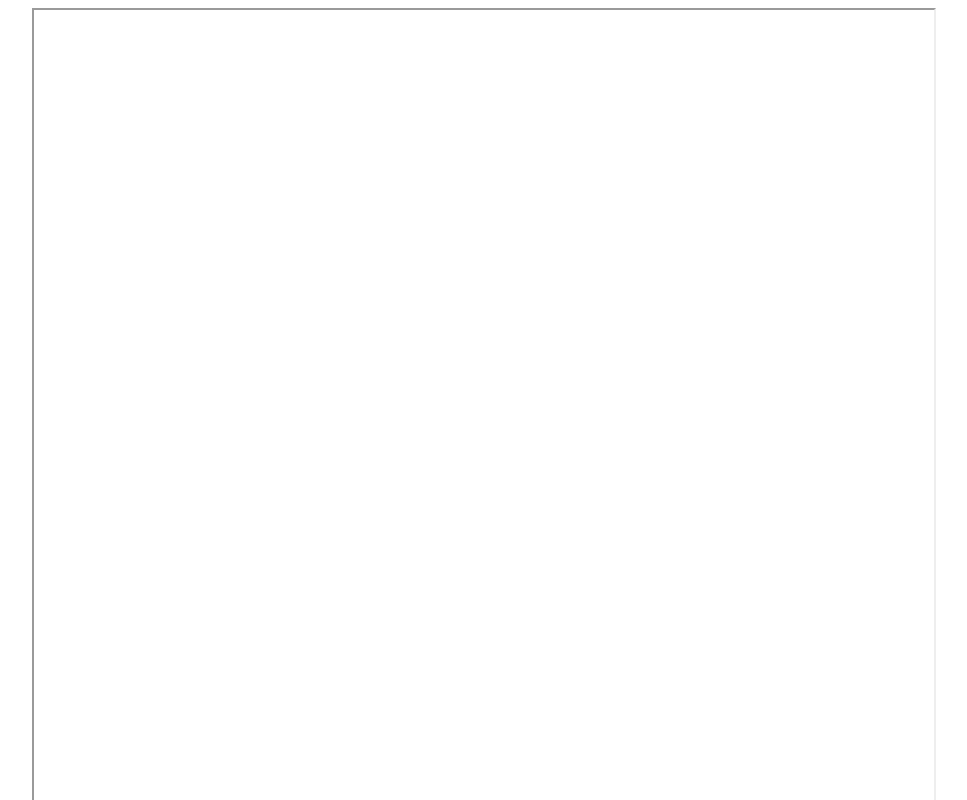
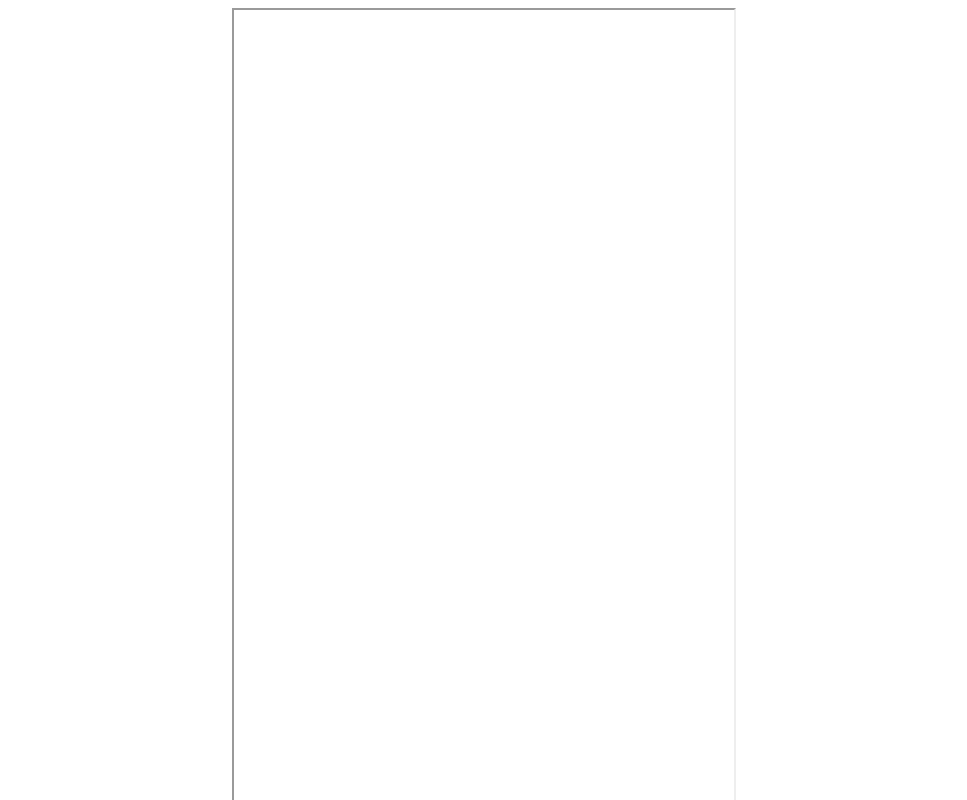
Before and after one commit to OsmanyARdx/notion-page, a plain HTML site: page index.html in a window 1280 px wide. Shown: the top 800 px of the page, without its empty margins (156-1123 px from the left). Drawn offline with Linux system fonts and the light colour scheme.

Commit message:
Update index.html

```diff
--- a/index.html
+++ b/index.html
@@ -3,7 +3,7 @@
 
 <body style="text-align:center;">
     <iframe id="gfgFrame" src=""
-        style="height: 200vh; width: 900px;">
+        style="height: 200vh; width: 500px;">
     </iframe>
 
     <p>Click to visit GeeksForGeeks website</p>
```
